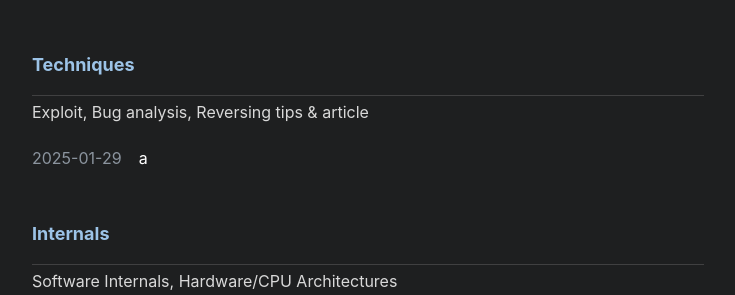
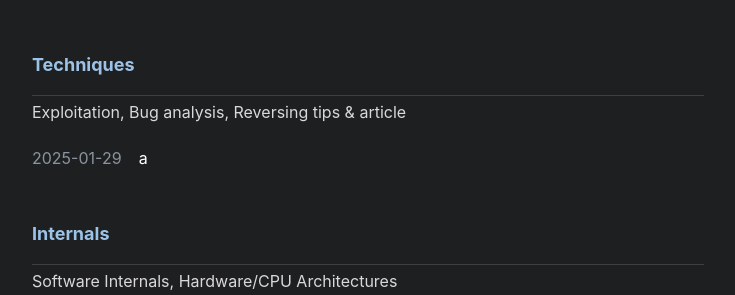
Before and after one commit to Bugeun/Bugeun.github.io, a Jekyll site: the page built from archive.md, in a window 1280 px wide. Shown: the part 770-1065 px from the top of the page, without its empty margins (272-1007 px from the left). Built offline with Jekyll 4.4.1, drawn with Linux system fonts in a browser that asks for light colours.

Commit message:
Update archive.md

```diff
--- a/archive.md
+++ b/archive.md
@@ -45,7 +45,7 @@ title: Archive
   {% if category.name == "Internals" %}
   <span style = "font-size: 0.8em;">Software Internals, Hardware/CPU Architectures</span>
   {% elsif category.name == "Techniques" %}
-  <span style = "font-size: 0.8em;">Exploit, Bug analysis, Reversing tips & article</span>
+  <span style = "font-size: 0.8em;">Exploitation, Bug analysis, Reversing tips & article</span>
   {% elsif category.name == "Writeup" %}
   <span style = "font-size: 0.8em;">CTF, Wargame write up focused on Pwnable and Reversing</span>
   {% elsif category.name == "Bug-Hunting" %}
```
